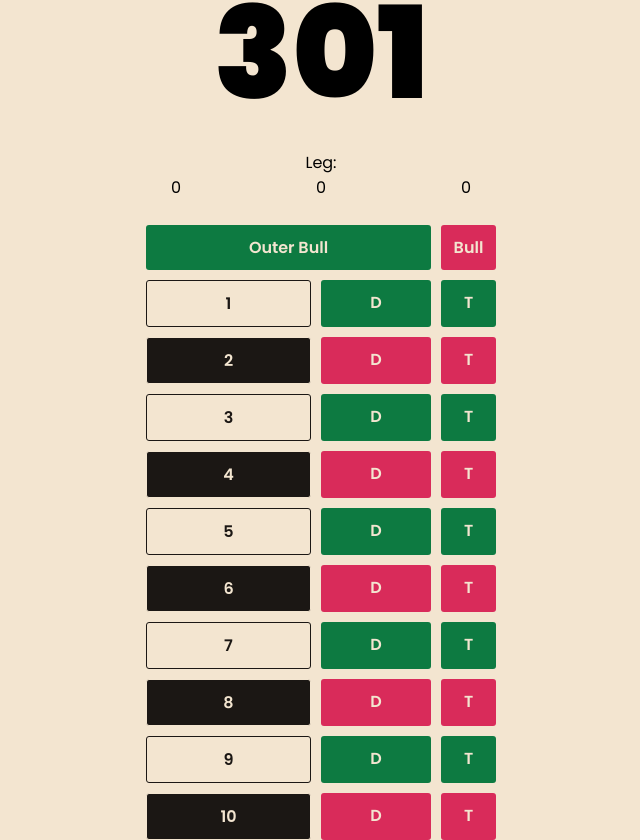
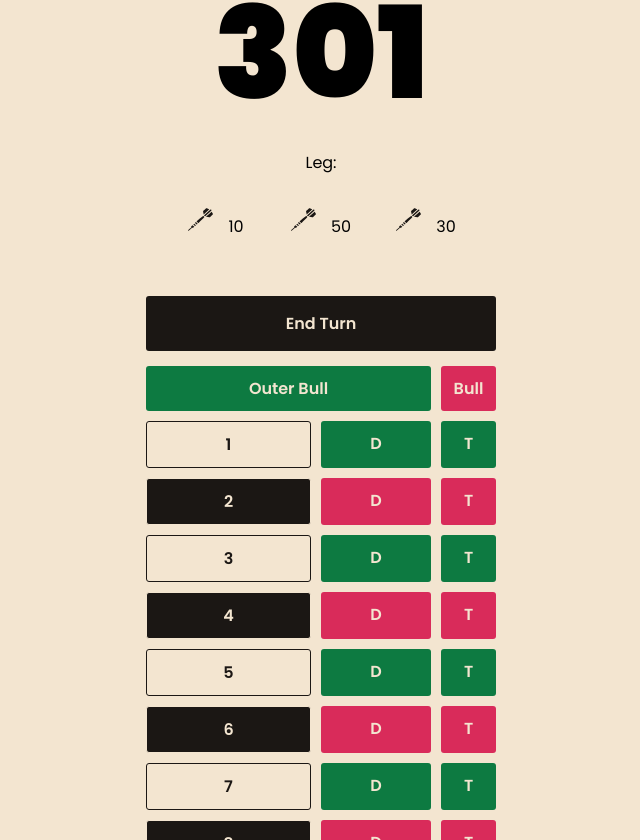
Before and after one commit to brandonaldred/darts, a Next.js app: page /01 in a window 1280 px wide. Shown: the part 320-1160 px from the top of the page, without its empty margins (319-959 px from the left). Built offline with nearby package versions, Linux system fonts and the light colour scheme.

Commit message:
making minor updates

```diff
--- a/app/01/page.jsx
+++ b/app/01/page.jsx
@@ -1,14 +1,30 @@
-import DartBoard from "../components/dartboard/DartBoard";
-import GameHeader from "../components/GameHeader"
-import PlayerScore from "../components/playerscore/PlayerScore"
+"use client"
+import DartBoard from '../components/dartboard/DartBoard'
+import GameHeader from '../components/GameHeader'
+import PlayerScore from '../components/playerscore/PlayerScore'
+import styles from './page.module.css'
+import { useState } from 'react'
 
 export default function Oh1() {
+    const [score, setScore] = useState(301)
+    const [darts, setDarts] = useState([10,50,30])
+
+    const content = [1,2,3,4,5,6,7,8,9,10,11,12,13,14,15,16,17,18,19,20]
+
     return(
         <>
             <GameHeader />
             <div className={`content-container`}>
-                <PlayerScore />
-                <DartBoard />
+                <PlayerScore score={score} darts={darts}/>
+                <button className={`${styles['end-turn']} ${darts.length > 2 ? styles.active :  styles.disabled }`}>End Turn</button>
+                <div className={styles['dart-board']}>
+                    <p className={styles['outer-bull']}>Outer Bull</p>
+                    <p>Bull</p>
+                    { content.map((n) => {
+                            return (<DartBoard key={n} content={n} class={n % 2 ? 'odd' : 'even'} />)
+                        })
+                    }
+                </div>
             </div>
         </>
     )
--- /dev/null
+++ b/app/01/page.module.css
@@ -0,0 +1,76 @@
+.dart-board {
+    display: grid;
+    grid-template-columns: 3fr 2fr 1fr;
+    gap: 10px;
+}
+
+.outer-bull {
+    grid-column-start: 1;
+    grid-column-end: 3;
+}
+
+.dart-board p {
+    padding: 10px;
+    border-radius: var(--sm-radius);
+    color: var(--white);
+    font-weight: 600;
+    text-align: center;
+}
+
+.dart-board p:hover {
+    cursor: pointer;
+    filter: opacity(80%) brightness(80%);
+}
+
+.odd {
+    background-color: var(--white);
+    border: 1px solid var(--black);
+    color: var(--black) !important;
+}
+
+.odd + p,.odd + p + p {
+    background-color: var(--green);
+}
+
+.even {
+    background-color: var(--black);
+    border: 1px solid var(--white);
+
+}
+
+.even + p, .even + p + p {
+    background-color: var(--red);
+}
+
+.outer-bull {
+    background-color: var(--green);
+}
+
+.outer-bull + p {
+    background-color: var(--red);
+}
+
+.disabled {
+    filter: opacity(50%);
+}
+
+.disabled:hover {
+    cursor:not-allowed;
+}
+
+.end-turn {
+    width: 100%;
+    padding: 15px;
+    margin-bottom: 15px;
+    background: var(--black);
+    color: var(--white);
+    font-size: 1rem;
+    font-weight: 600;
+    border: none;
+    border-radius: var(--sm-radius);
+}
+
+.active:hover {
+    filter: brightness(170%);
+    cursor: pointer;
+}
--- a/app/components/dartboard/DartBoard.jsx
+++ b/app/components/dartboard/DartBoard.jsx
@@ -1,28 +1,12 @@
 import styles from './page.module.css'
 
-export default function DartBoard() {
-
-    const board = [];
-    const buildBoard = () => {
-        let n = 1;
-        while (n != 21) {
-            board.push(n);
-            n = n + 1;
-        }
-    }
-    buildBoard()
-
+export default function DartBoard(props) {
 
     return(
         <>
-            <div className={styles['dart-board']}>
-                <p className={`${styles['outer-bull']}`}>Outer Bull</p>
-                <p>Bull</p>
-                {board.map((n, i) => {
-                    let style = n % 2 ? 'odd' : 'even';
-                    return (<><p key={i} className={styles[style]}>{n}</p><p>D</p><p>T</p></>)
-                })}
-            </div>
+            <p className={styles[props.class]} data-amount={props.content}>{props.content}</p>
+            <p data-amount={props.content * 2}>D</p>
+            <p data-amount={props.content * 3}>T</p>
         </>
     )
 }
--- a/app/components/dartboard/page.module.css
+++ b/app/components/dartboard/page.module.css
@@ -1,26 +1,3 @@
-.dart-board {
-    display: grid;
-    grid-template-columns: 3fr 2fr 1fr;
-    gap: 10px;
-}
-
-.outer-bull {
-    grid-column-start: 1;
-    grid-column-end: 3;
-}
-
-.dart-board p {
-    padding: 10px;
-    border-radius: var(--sm-radius);
-    color: var(--white);
-    font-weight: 600;
-    text-align: center;
-}
-
-.dart-board p:hover {
-    cursor: pointer;
-}
-
 .odd {
     background-color: var(--white);
     border: 1px solid var(--black);
@@ -40,11 +17,3 @@
 .even + p, .even + p + p {
     background-color: var(--red);
 }
-
-.outer-bull {
-    background-color: var(--green);
-}
-
-.outer-bull + p {
-    background-color: var(--red);
-}
--- a/app/components/playerscore/PlayerScore.jsx
+++ b/app/components/playerscore/PlayerScore.jsx
@@ -1,17 +1,17 @@
 import styles from './page.module.css'
 import avatar from '../../assets/images/avatar-empty.svg'
 
-export default function PlayerScore() {
+export default function PlayerScore(props) {
     return (
         <div className={styles['player-score']}>
             <img src={avatar.src} alt="Player Avatar" />
             <h2>Player Name</h2>
-            <h3>301</h3>
+            <h3>{props.score}</h3>
             <p>Leg:</p>
             <div className={styles['darts']}>
-                <p>0</p>
-                <p>0</p>
-                <p>0</p>
+                <p>{props.darts[0]}</p>
+                <p>{props.darts[1]}</p>
+                <p>{props.darts[2]}</p>
             </div>
         </div>
     )
--- a/app/components/playerscore/page.module.css
+++ b/app/components/playerscore/page.module.css
@@ -6,6 +6,7 @@
 .darts {
     display: flex;
     justify-content: space-between;
+    margin: 32px auto;
 }
 
 .player-score h2 {
@@ -19,3 +20,19 @@
     font-weight: 900;
     margin: 0;
 }
+
+.darts p {
+    width: 30%;
+}
+
+.darts p:before {
+    content: '';
+    width: 25px;
+    height: 25px;
+    background-image: url('/dart.svg');
+    background-size: contain;
+    background-position: center;
+    background-repeat: no-repeat;
+    display: inline-block;
+    margin-right: 15px;
+}
```
Also changed, not shown: public/dart.svg (renamed from app/assets/images/dart.svg).
